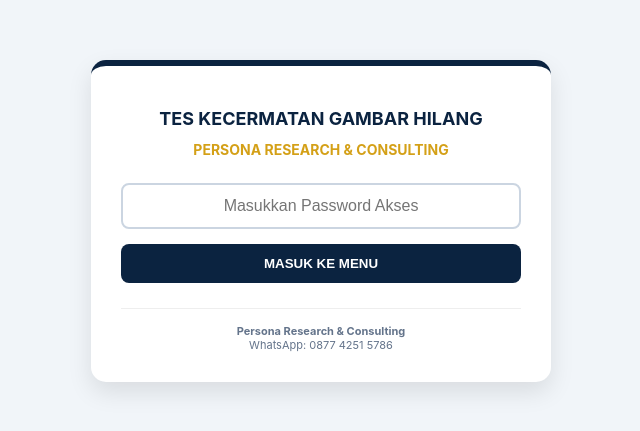
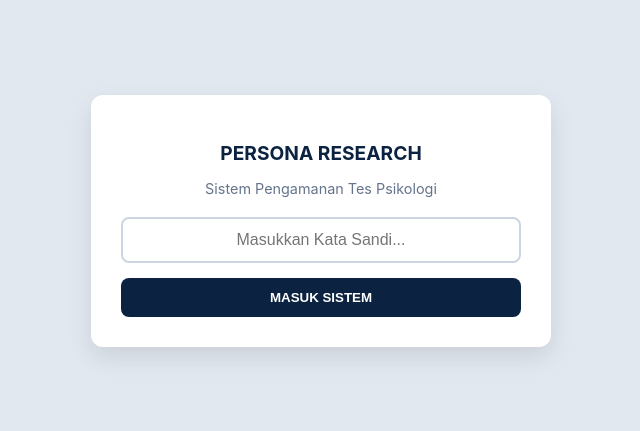
Before and after one commit to personaresearchconsulting-alt/TES-KECERMATAN-GAMBAR-USR226, a plain HTML site: page index.html in a window 1280 px wide. Shown: the part 179-610 px from the top of the page, without its empty margins (319-959 px from the left). Drawn offline with Linux system fonts and the light colour scheme.

Commit message:
Update index.html

```diff
--- a/index.html
+++ b/index.html
@@ -1,103 +1,157 @@
 <!DOCTYPE html>
 <html lang="id">
 <head>
-    <meta charset="UTF-8">
-    <meta name="viewport" content="width=device-width, initial-scale=1.0">
-    <title>TES KECERMATAN GAMBAR HILANG - PERSONA RESEARCH</title>
+    <meta charset="utf-8" />
+    <meta name="viewport" content="width=device-width,initial-scale=1.0" />
+    <title>Portal Tes Kecermatan | Persona Research</title>
     <style>
-        :root { --navy: #0b2340; --gold: #d4a017; --gray: #f1f5f9; }
-        body { font-family: 'Inter', sans-serif; background-color: var(--gray); display: flex; justify-content: center; align-items: center; height: 100vh; margin: 0; }
-        .container { background: white; padding: 30px; border-radius: 15px; box-shadow: 0 10px 25px rgba(0,0,0,0.1); width: 100%; max-width: 400px; text-align: center; border-top: 6px solid var(--navy); }
-        h1 { font-size: 18px; color: var(--navy); margin-bottom: 5px; }
-        h2 { font-size: 14px; color: var(--gold); margin-bottom: 25px; text-transform: uppercase; }
-        input { width: 100%; padding: 12px; border: 2px solid #cbd5e1; border-radius: 8px; box-sizing: border-box; font-size: 16px; text-align: center; margin-bottom: 15px; }
-        .btn-access { background: var(--navy); color: white; border: none; padding: 12px 30px; border-radius: 8px; font-weight: bold; cursor: pointer; width: 100%; }
-        #menuList { display: none; margin-top: 20px; }
-        .menu-item { display: block; background: #f8fafc; padding: 15px; margin: 10px 0; border: 1px solid #cbd5e1; border-radius: 8px; text-decoration: none; color: var(--navy); font-weight: bold; }
-        .footer { margin-top: 25px; font-size: 11px; color: #64748b; border-top: 1px solid #eee; padding-top: 15px; }
-        .status-msg { font-size: 12px; color: #c0392b; margin-top: 10px; font-weight: bold; }
+        :root {
+            --navy: #0b2340;
+            --gold: #d4a017;
+            --light: #f1f5f9;
+        }
+        body {
+            font-family: 'Inter', sans-serif;
+            background: #e2e8f0;
+            display: flex;
+            justify-content: center;
+            align-items: center;
+            height: 100vh;
+            margin: 0;
+        }
+        .login-card {
+            background: #fff;
+            padding: 30px;
+            border-radius: 12px;
+            box-shadow: 0 10px 25px rgba(0,0,0,0.1);
+            width: 100%;
+            max-width: 400px;
+            text-align: center;
+        }
+        img.logo { width: 80px; margin-bottom: 10px; }
+        h2 { color: var(--navy); margin-bottom: 5px; font-size: 1.2rem; }
+        p { color: #64748b; font-size: 0.9rem; margin-bottom: 20px; }
+        input {
+            width: 100%;
+            padding: 12px;
+            margin-bottom: 15px;
+            border: 2px solid #cbd5e1;
+            border-radius: 8px;
+            box-sizing: border-box;
+            text-align: center;
+            font-size: 1rem;
+        }
+        .btn-access {
+            background: var(--navy);
+            color: #white;
+            color: white;
+            border: none;
+            padding: 12px;
+            width: 100%;
+            border-radius: 8px;
+            font-weight: bold;
+            cursor: pointer;
+            transition: 0.3s;
+        }
+        .btn-access:hover { background: #1a3a5f; }
+        .menu-area { display: none; margin-top: 20px; text-align: left; }
+        .test-option {
+            display: block;
+            padding: 15px;
+            background: var(--light);
+            margin-bottom: 10px;
+            border-radius: 8px;
+            text-decoration: none;
+            color: var(--navy);
+            font-weight: bold;
+            border-left: 5px solid var(--gold);
+            transition: 0.2s;
+        }
+        .test-option:hover { background: #dee5ed; transform: translateX(5px); }
+        .error { color: #c0392b; font-size: 0.8rem; margin-bottom: 10px; display: none; }
     </style>
 </head>
 <body>
 
-<div class="container">
-    <h1>TES KECERMATAN GAMBAR HILANG</h1>
-    <h2>PERSONA RESEARCH & CONSULTING</h2>
+<div class="login-card">
+    <h2>PERSONA RESEARCH</h2>
+    <p>Sistem Pengamanan Tes Psikologi</p>
 
     <div id="authBox">
-        <input type="password" id="passInput" placeholder="Masukkan Password Akses">
-        <button class="btn-access" onclick="verifyAccess()">MASUK KE MENU</button>
-        <p id="errorMsg" class="status-msg"></p>
+        <input type="password" id="passInput" placeholder="Masukkan Kata Sandi..." />
+        <div id="errorMsg" class="error">Sandi salah atau akses ditolak.</div>
+        <button class="btn-access" onclick="validateAccess()">MASUK SISTEM</button>
     </div>
 
-    <div id="menuList">
-        <p style="font-size: 13px; color: #64748b;">Silakan pilih modul tes:</p>
-        <a href="mono_1.html" class="menu-item">1. Simulasi Kecermatan (Black & White)</a>
-        <a href="simbol_geometis_2.html" class="menu-item">2. Simulasi Kecermatan (Geometis)</a>
-    </div>
-
-    <div class="footer">
-        <b>Persona Research & Consulting</b><br>
-        WhatsApp: 0877 4251 5786
+    <div id="menuBox" class="menu-area">
+        <p style="text-align:center; font-weight:bold;">PILIH MODUL TES:</p>
+        <a href="mono_1.html" class="test-option">1. Tes Kecermatan (Black & White)</a>
+        <a href="simbol_geometis_2.html" class="test-option">2. Tes Kecermatan (Simbol Geometris)</a>
+        <p style="font-size: 0.7rem; text-align: center; margin-top: 15px;">Sesi anda berlaku hingga 7 hari ke depan.</p>
     </div>
 </div>
 
 <script>
+    // KONFIGURASI KEAMANAN
     const CONFIG = {
-        pass: "2007desember13", //
-        durationDays: 7, //
-        maxDevices: 3, //
-        minActiveDevice: 2 //
+        pass: "2007desember13",
+        expiryDays: 7,
+        maxDevices: 3
     };
 
-    function verifyAccess() {
+    function validateAccess() {
         const input = document.getElementById('passInput').value;
-        const errorMsg = document.getElementById('errorMsg');
-        const now = new Date().getTime();
+        const error = document.getElementById('errorMsg');
+        const now = new Date();
 
+        // 1. Cek Kata Sandi
         if (input !== CONFIG.pass) {
-            errorMsg.textContent = "Password salah!";
+            error.innerText = "Kata sandi salah!";
+            error.style.display = "block";
             return;
         }
 
-        let firstLogin = localStorage.getItem('persona_first_login');
+        // 2. Cek Limit Device (Fingerprint sederhana via LocalStorage)
         let deviceID = localStorage.getItem('persona_device_id');
-        let registeredDevices = JSON.parse(localStorage.getItem('registered_devices') || "[]");
+        let registeredDevices = parseInt(localStorage.getItem('persona_device_count') || "0");
 
-        // Catat waktu login pertama kali
-        if (!firstLogin) {
-            firstLogin = now;
-            localStorage.setItem('persona_first_login', firstLogin);
+        if (!deviceID) {
+            if (registeredDevices >= CONFIG.maxDevices) {
+                error.innerText = "Batas maksimal 3 perangkat tercapai!";
+                error.style.display = "block";
+                return;
+            }
+            // Daftarkan perangkat baru
+            localStorage.setItem('persona_device_id', 'DEV-' + Math.random().toString(36).substr(2, 9));
+            localStorage.setItem('persona_device_count', (registeredDevices + 1).toString());
         }
 
-        // Cek apakah sudah lewat 7 hari dari login pertama
-        const expiryTime = parseInt(firstLogin) + (CONFIG.durationDays * 24 * 60 * 60 * 1000);
-        if (now > expiryTime) {
-            errorMsg.textContent = "Masa akses 7 hari Anda telah habis.";
+        // 3. Cek Masa Berlaku (Expired)
+        let expiryDate = localStorage.getItem('persona_expiry');
+        if (!expiryDate) {
+            // Set kedaluwarsa 7 hari dari login pertama
+            const expireAt = now.getTime() + (CONFIG.expiryDays * 24 * 60 * 60 * 1000);
+            localStorage.setItem('persona_expiry', expireAt);
+            expiryDate = expireAt;
+        }
+
+        if (now.getTime() > parseInt(expiryDate)) {
+            error.innerText = "Masa akses telah habis (7 Hari)!";
+            error.style.display = "block";
             return;
         }
 
-        // Registrasi ID Perangkat Baru
-        if (!deviceID) {
-            if (registeredDevices.length < CONFIG.maxDevices) {
-                deviceID = 'DEV-' + Math.random().toString(36).substr(2, 9);
-                localStorage.setItem('persona_device_id', deviceID);
-                registeredDevices.push(deviceID);
-                localStorage.setItem('registered_devices', JSON.stringify(registeredDevices));
-            } else {
-                errorMsg.textContent = "Batas maksimal 3 perangkat tercapai.";
-                return;
-            }
+        // Jika semua lolos
+        document.getElementById('authBox').style.display = 'none';
+        document.getElementById('menuBox').style.display = 'block';
+    }
+
+    // Auto-login jika sudah pernah masuk dan belum expired
+    window.onload = function() {
+        const expiry = localStorage.getItem('persona_expiry');
+        if (expiry && new Date().getTime() < parseInt(expiry)) {
+            // Tetap minta password untuk keamanan, atau bisa lgsg buka menuBox
         }
-
-        // Syarat Aktivasi: Minimal 2 perangkat harus sudah pernah login
-        if (registeredDevices.length < CONFIG.minActiveDevice) {
-            errorMsg.textContent = "Akses terdaftar. Silakan login dari perangkat ke-2 untuk mengaktifkan menu.";
-            return;
-        }
-
-        document.getElementById('authBox').style.display = 'none';
-        document.getElementById('menuList').style.display = 'block';
     }
 </script>
 
```
